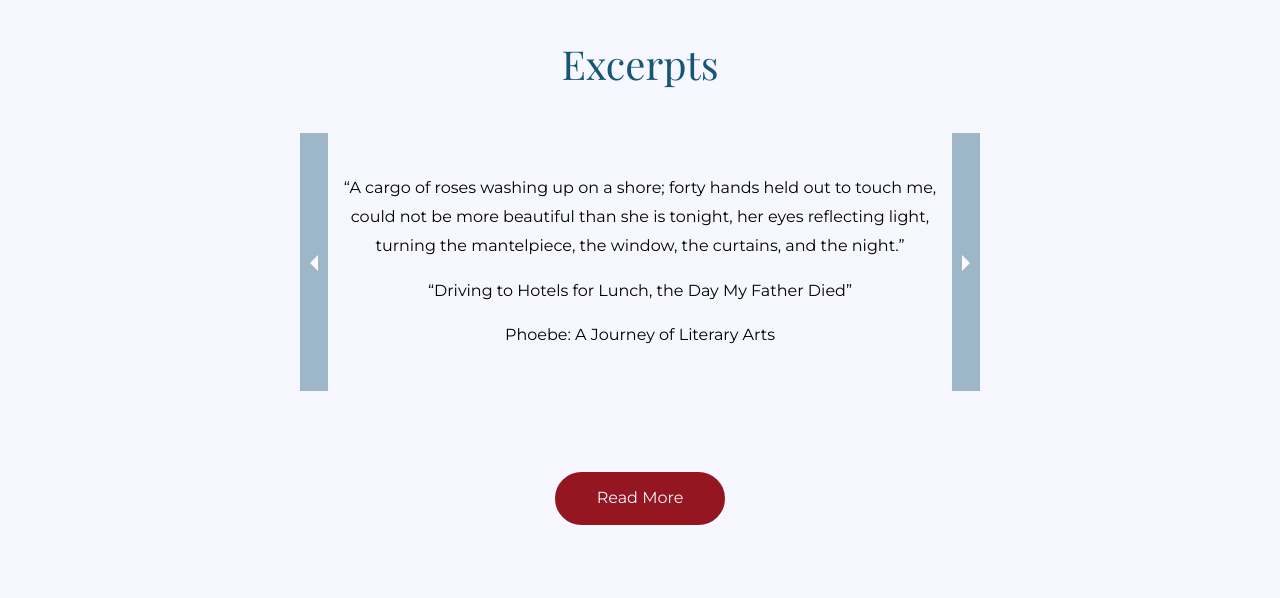
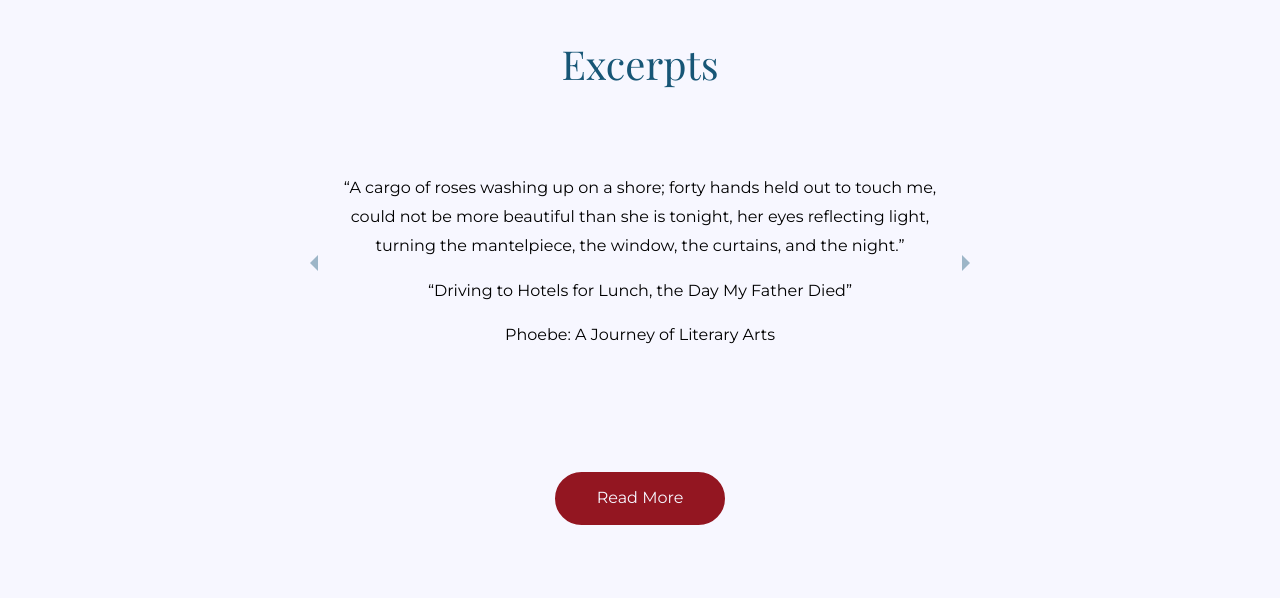
Before and after one commit to sjlowchappell/lisa-low-poetry, a Gatsby site: page / in a window 1280 px wide. Shown: the part 1600-2198 px from the top of the page. Built offline with nearby package versions, Linux system fonts and the light colour scheme; Gatsby itself is replaced by a stand-in of ours.

Commit message:
updated carousel styling

```diff
--- a/src/components/layout.css
+++ b/src/components/layout.css
@@ -281,14 +281,17 @@ h2 {
     color: var(--main-white);
 }
 
-/* .carousel.carousel-slider .control-arrow:hover {
-    background: rgba(0, 0, 0, 0.2);
-} */
-
-.carousel.carousel-slider button.control-arrow {
-    background: var(--main-blue);
+.carousel.carousel-slider button.control-arrow:hover {
+    background: var(--main-white);
 }
 
 .carousel-root {
     width: 100%;
 }
+
+.carousel button.control-prev.control-arrow::before {
+    border-right: 8px solid var(--main-blue);
+}
+.carousel button.control-next.control-arrow::before {
+    border-left: 8px solid var(--main-blue);
+}
```
